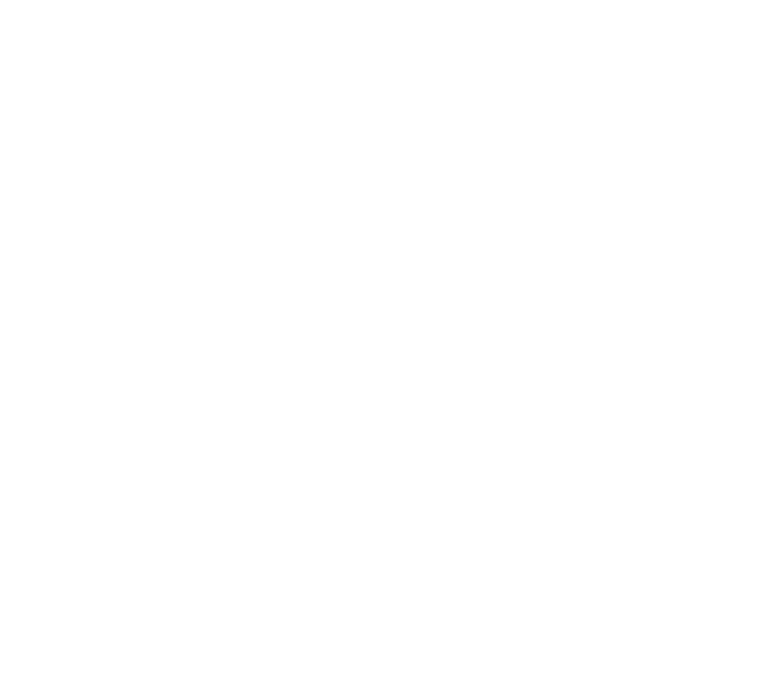
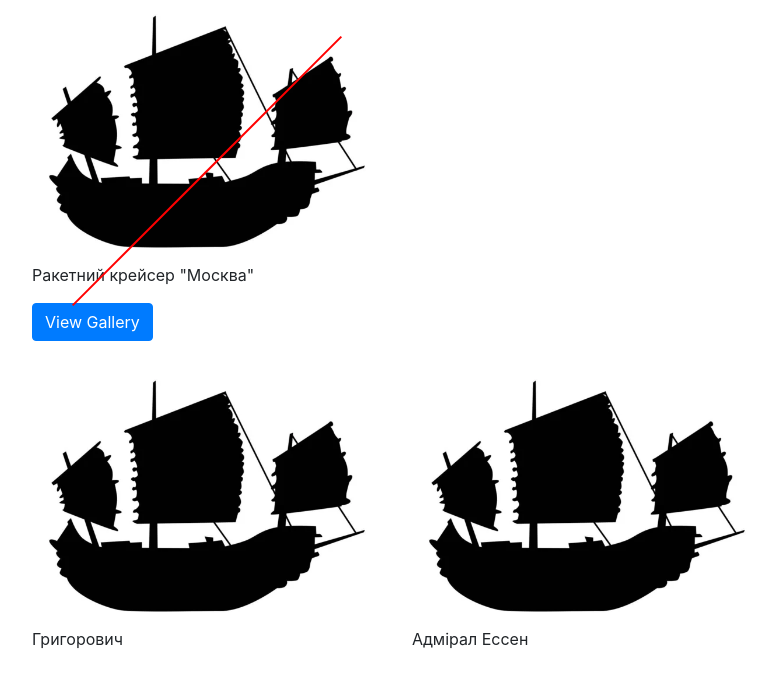
Before and after one commit to Quarezz/blackseapurify, a plain HTML site: page index.html in a window 1280 px wide. Shown: the whole page, without its empty margins (53-829 px from the left). Drawn offline with nearby package versions, Linux system fonts and the light colour scheme.

Commit message:
Testing grid

```diff
--- /dev/null
+++ b/css/style.css
@@ -0,0 +1,15 @@
+.image-container[data-state="Destroyed"]::after {
+    content: "";
+    position: absolute;
+    top: 50%; /* Adjust to align the line in the middle */
+    left: 0;
+    right: 0;
+    height: 2px; /* Line thickness */
+    background-color: red; /* Line color */
+    transform: rotate(-45deg); /* Adjust the angle as needed */
+    z-index: 1;
+}
+.image-container[data-state="Destroyed"] img {
+    position: relative;
+    z-index: 0;
+}
--- a/index.html
+++ b/index.html
@@ -5,13 +5,48 @@
     <meta name="viewport" content="width=device-width, initial-scale=1.0">
     <title>Image Gallery</title>
     <link href="https://stackpath.bootstrapcdn.com/bootstrap/4.5.2/css/bootstrap.min.css" rel="stylesheet">
+    <link href="css/style.css" rel="stylesheet">
 </head>
 <body>
     <div class="container">
         <!-- Grid will go here -->
+        <div class="row">
+            <!-- Example of a single grid item -->
+            <div class="col-md-4 mb-4">
+                <div class="image-container" data-state="Destroyed">
+                    <img src="assets/ship_test.jpg" class="img-fluid" alt="Image description">
+                    <p class="image-caption">Ракетний крейсер "Москва"</p>
+                    <!-- Button hidden by default, shown for "Destroyed" images -->
+                    <button class="btn btn-primary view-gallery" style="display: none;">View Gallery</button>
+                </div>
+            </div>
+            <!-- Repeat the above block for each image you want to include -->
+        </div>
+        <div class="row">
+            <!-- Example of a single grid item -->
+            <div class="col-md-4 mb-4">
+                <div class="image-container" data-state="Normal">
+                    <img src="assets/ship_test.jpg" class="img-fluid" alt="Image description">
+                    <p class="image-caption">Григорович</p>
+                    <!-- Button hidden by default, shown for "Destroyed" images -->
+                    <button class="btn btn-primary view-gallery" style="display: none;">View Gallery</button>
+                </div>
+            </div>
+            <div class="col-md-4 mb-4">
+                <div class="image-container" data-state="Normal">
+                    <img src="assets/ship_test.jpg" class="img-fluid" alt="Image description">
+                    <p class="image-caption">Адмірал Ессен</p>
+                    <!-- Button hidden by default, shown for "Destroyed" images -->
+                    <button class="btn btn-primary view-gallery" style="display: none;">View Gallery</button>
+                </div>
+            </div>
+            <!-- Repeat the above block for each image you want to include -->
+        </div>
+
     </div>
     <script src="https://code.jquery.com/jquery-3.5.1.slim.min.js"></script>
     <script src="https://cdn.jsdelivr.net/npm/@popperjs/core@2.5.2/dist/umd/popper.min.js"></script>
     <script src="https://stackpath.bootstrapcdn.com/bootstrap/4.5.2/js/bootstrap.min.js"></script>
+    <script src="js/script.js"></script>
 </body>
 </html>
--- /dev/null
+++ b/js/script.js
@@ -0,0 +1,55 @@
+document.addEventListener('DOMContentLoaded', function() {
+    const images = document.querySelectorAll('.image-container');
+    const galleryModal = $('#galleryModal');
+    const galleryModalBody = galleryModal.find('.modal-body');
+
+    // Function to apply state to an image container
+    function applyState(image) {
+        const currentState = image.getAttribute('data-state');
+        const galleryButton = image.querySelector('.view-gallery');
+        if (currentState === "Destroyed") {
+            galleryButton.style.display = 'block';
+            // Apply any visual indication for "Destroyed" state here, if needed
+        } else {
+            galleryButton.style.display = 'none';
+            // Revert any visual changes for "Normal" state here, if needed
+        }
+    }
+
+    // Function to open gallery modal
+    function openGallery(image) {
+        const galleryContent = `
+            <div class="row">
+                <div class="col-lg-4 col-md-6 mb-4">
+                    <img src="assets/ship_test.jpg" class="img-fluid" alt="Gallery Image 1">
+                </div>
+                <!-- Add more images/videos as needed -->
+            </div>
+        `;
+        galleryModalBody.html(galleryContent);
+        galleryModal.modal('show'); // This line should show the modal
+    }
+
+    // Apply initial states
+    images.forEach(image => {
+        applyState(image); // Apply state on page load
+
+        // Handle "View Gallery" button click
+        image.querySelector('.view-gallery').addEventListener('click', function(event) {
+            event.stopPropagation(); // Prevent the image state toggling
+            openGallery(image);
+        });
+
+        // Toggle state on click
+        // Debug feature...
+        // image.addEventListener('click', function() {
+        //     const currentState = this.getAttribute('data-state');
+        //     if (currentState === "Normal") {
+        //         this.setAttribute('data-state', 'Destroyed');
+        //     } else {
+        //         this.setAttribute('data-state', 'Normal');
+        //     }
+        //     applyState(this); // Re-apply state after toggle
+        // });
+    });
+});
```
Also changed, not shown: assets/destroyed_proof/moskva.png (added), assets/reference.jpeg (added), assets/ship_test.jpg (added), 2 other files.
